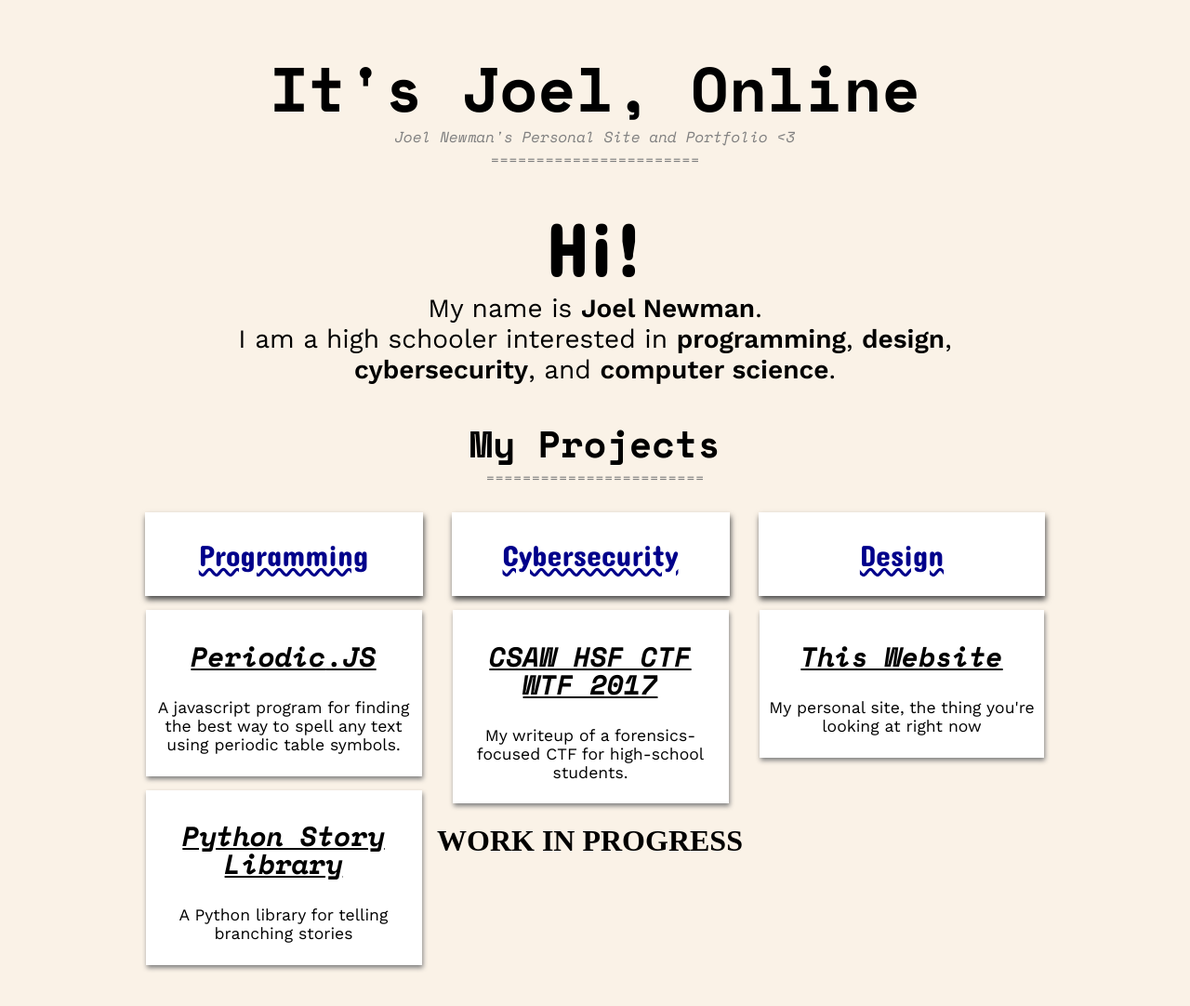
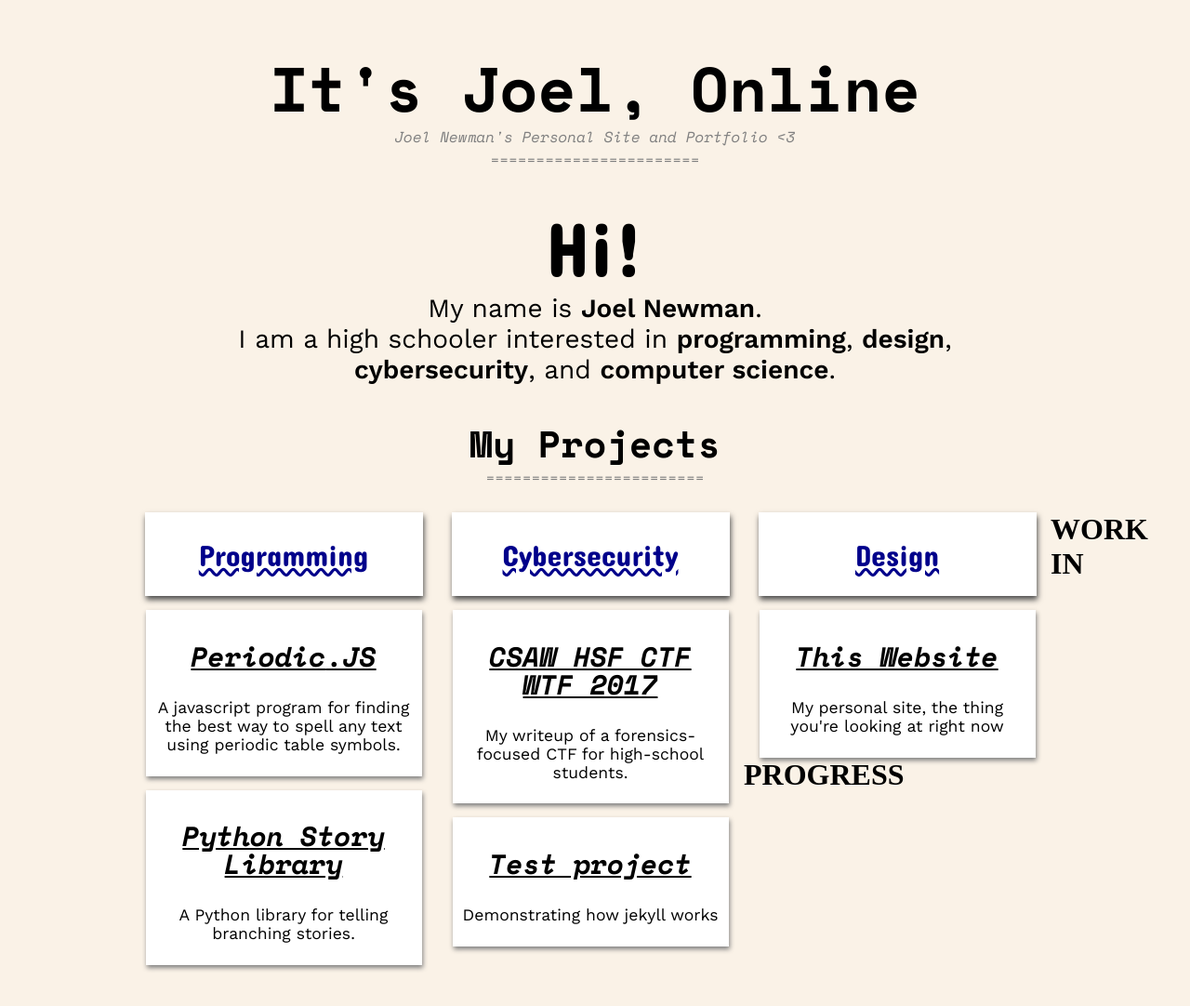
Before and after one commit to itsjoel/itsjoel.github.io, a Jekyll site: the page built from index.md, in a window 1280 px wide. Shown: the whole page at 93% size. Built offline with Jekyll 4.4.1, drawn with Linux system fonts in a browser that asks for light colours.

Commit message:
Refactored columns Changed a hardcoded 3 column structure to a structure generated using a liquid for loop.

```diff
--- a/_layouts/home.html
+++ b/_layouts/home.html
@@ -25,42 +25,19 @@
         <p class="underline">========================</p>
     </div>
     <div id="layout-columns">
-        <div id="column-left" class="column">
-            {% assign left-column-tag = page.columns[0] %}
-            <div class="column-head">{{ left-column-tag | capitalize }}</div>
-            {% for project in site.projects %}{% if project.tags contains left-column-tag %}
+        {% for column-name in page.columns %}
+        <div class="column">
+            <div class="column-head">{{ column-name | capitalize }}</div>
+            {% for project in site.projects %}{% if project.tags contains column-name %}
             <a href="{{ project.url }}" class="project-link">
-                <div class="project">
+                <div class="project-card">
                     <h3>{{ project.title }}</h3>
                     <p>{{ project.description }}</p>
                 </div>
             </a>
             {% endif %}{% endfor %}
         </div>
-        <div id="column-center" class="column">
-            {% assign center-column-tag = page.columns[1] %}
-            <div class="column-head">{{ center-column-tag | capitalize }}</div>
-            {% for project in site.projects %}{% if project.tags contains center-column-tag %}
-            <a href="{{ project.url }}" class="project-link">
-                <div class="project">
-                    <h3>{{ project.title }}</h3>
-                    <p>{{ project.description }}</p>
-                </div>
-            </a>
-            {% endif %}{% endfor %}
-        </div>
-        <div id="column-right" class="column">
-            {% assign right-column-tag = page.columns[2] %}
-            <div class="column-head">{{ right-column-tag | capitalize }}</div>
-            {% for project in site.projects %}{% if project.tags contains right-column-tag %}
-            <a href="{{ project.url }}" class="project-link">
-                <div class="project">
-                    <h3>{{ project.title }}</h3>
-                    <p>{{ project.description }}</p>
-                </div>
-            </a>
-            {% endif %}{% endfor %}
-        </div>
+        {% endfor %}
     </div>
     <h1 style="font-family:cursive">WORK IN PROGRESS</h1>
 </body>
--- /dev/null
+++ b/_projects/testproj.md
@@ -0,0 +1,9 @@
+---
+title: Test project
+description: Demonstrating how jekyll works
+tags: [cybersecurity]
+layout: default
+---
+loremipsum stuff haasekfhanwoefaweof;hawnepifnaw;elf
+# NFKEJfoaf
+*fef*
--- a/assets/style/home.scss
+++ b/assets/style/home.scss
@@ -47,17 +47,9 @@
 	max-width: 1000px;
 	margin: 0 auto;
 }
-#column-left {
+.column {
+	width: 33%;
 	float: left;
-	width: 33%;
-}
-#column-right {
-	float: right;
-	width: 34%;
-}
-#column-center {
-	display: inline-block;
-	width: 33%;
 }
 .column-head {
 	color: $color_2;
@@ -79,7 +71,7 @@
 		box-shadow: 1.75px 6px 10px rgb(61, 61, 61);
 	}
 }
-.project {
+.project-card {
 	display: block;
 	text-align: center;
 	background-color: $background_color_1;
@@ -113,7 +105,7 @@
 }
 a {
 	div {
-		&:hover.project {
+		&:hover.project-card {
 			box-shadow: 3px 5px 9px rgb(124, 124, 124);
 		}
 	}
@@ -155,7 +147,7 @@
 		border: none;
 		margin-bottom: -20px;
 	}
-	.project {
+	.project-card {
 		padding: 10px;
 		width: 85%;
 		h3 {
```
Also changed, not shown: _projects/python_story_lib.md (+1 -1 lines).
